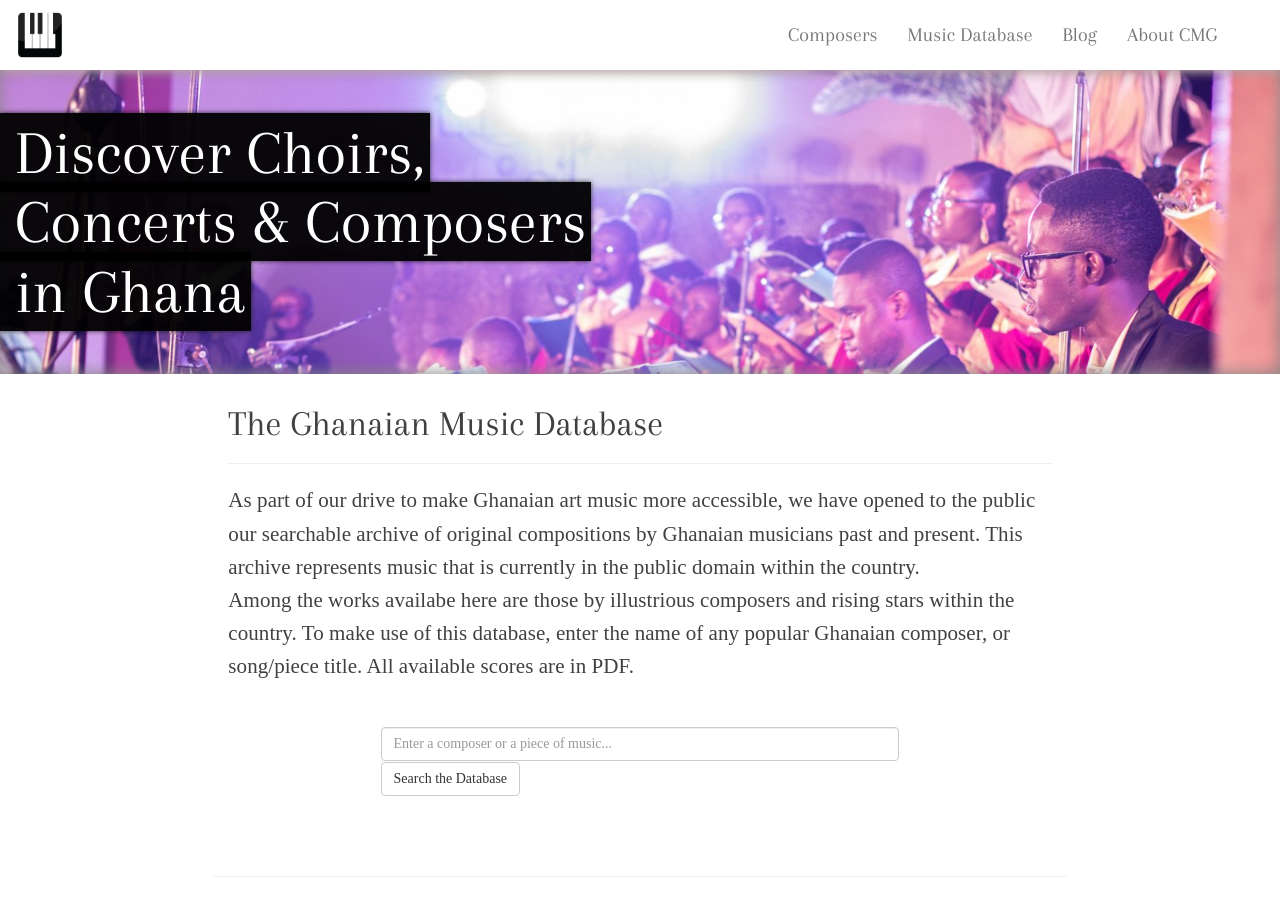
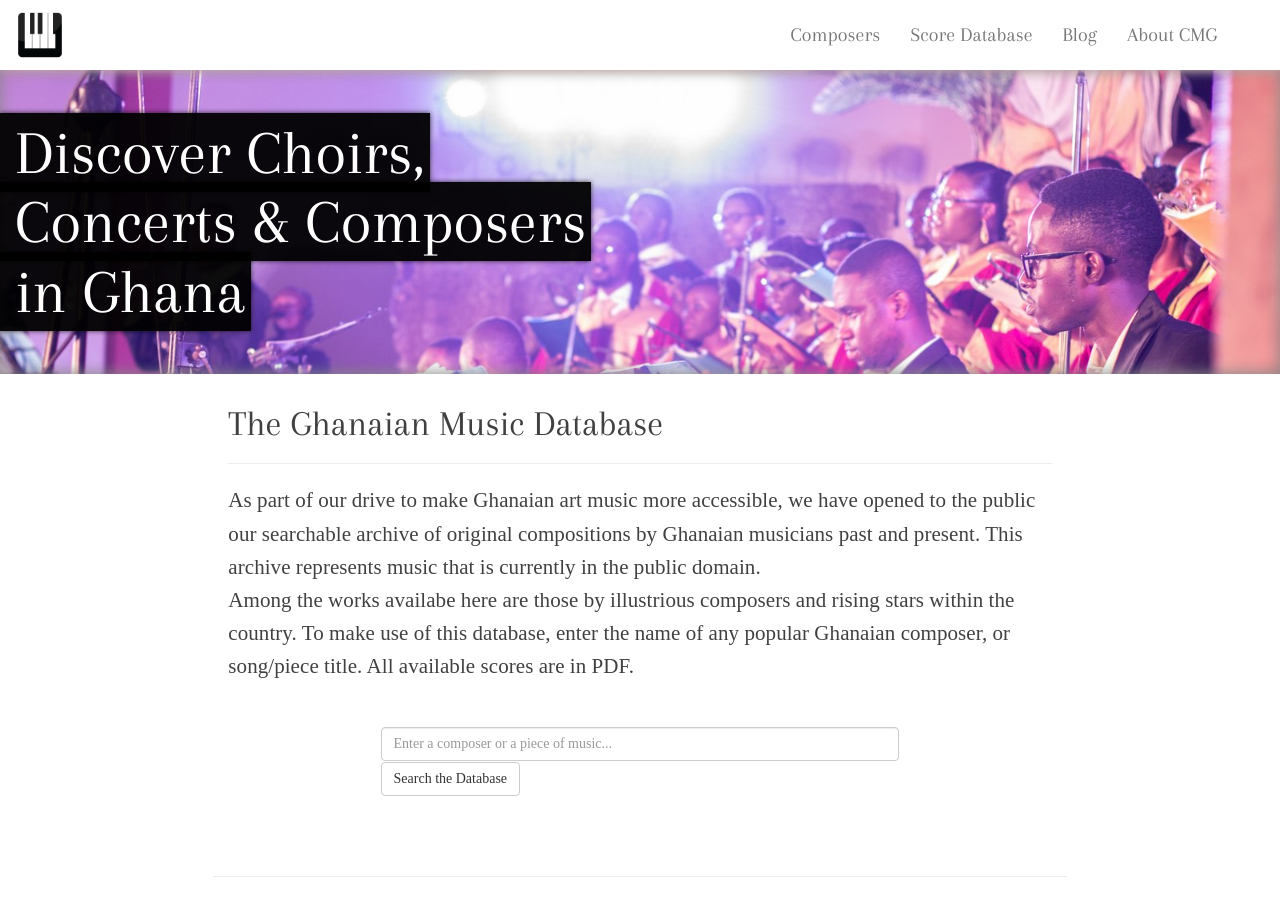
Before and after one commit to choralmusicghana/choralmusicghana.github.io, a Jekyll site: the page built from db.html, in a window 1280 px wide and 900 px high. Built offline with Jekyll 4.4.1, drawn with Linux system fonts in a browser that asks for light colours; nearby versions of some CDN libraries; some web fonts are replaced; comment, search, counter and statistics services are not loaded.

Commit message:
Rename Music Database to Score Database Add description and link in About CMG page

```diff
--- a/_includes/nav.html
+++ b/_includes/nav.html
@@ -11,7 +11,7 @@
               <ul class="nav navbar-nav navbar-right">
                 <!-- <li><a href="/ensembles">Choirs &amp; Ensembles</a></li> -->
                 <li><a href="/composers">Composers</a></li>
-                <li><a href="/db">Music Database</a></li>
+                <li><a href="/db">Score Database</a></li>
                 <li><a href="http://blog.choralmusicghana.com/" target="_blank">Blog</a></li>
                 <li><a href="/about">About CMG</a></li>
               </ul>
--- a/about.html
+++ b/about.html
@@ -35,6 +35,10 @@
 <p>
 	Our growing directory of musicians past, and practicing, is meant to draw attention to the highest profile individuals who are creating the sounds we love to hear. The directory also focuses on ensembles, from choirs to symphony orchestras, to raise more awareness of their activities inside and outside the country.
 </p>
+<h2>The Score Database <small>beta</small></h2>
+<p>
+	This growing score database makes the most popular original Ghanaian compositions in circulation available at a single reliable place. A version of the application is available on this site. <a class="btn btn-default" role="button" href="/db">Visit the Score Database</a>
+</p>
 
 <!-- WORK WITH US -->
 <h1>Work with Us!</h1>
--- a/db.html
+++ b/db.html
@@ -7,7 +7,7 @@
 <h1>The Ghanaian Music Database</h1>
 <hr>
 <p>
-	As part of our drive to make Ghanaian art music more accessible, we have opened to the public our searchable archive of original compositions by Ghanaian musicians past and present. This archive represents music that is currently in the public domain within the country.<br>
+	As part of our drive to make Ghanaian art music more accessible, we have opened to the public our searchable archive of original compositions by Ghanaian musicians past and present. This archive represents music that is currently in the public domain.<br>
 	Among the works availabe here are those by illustrious composers and rising stars within the country. To make use of this database, enter the name of any popular Ghanaian composer, or song/piece title. All available scores are in PDF.
 </p>
 <br>
```
